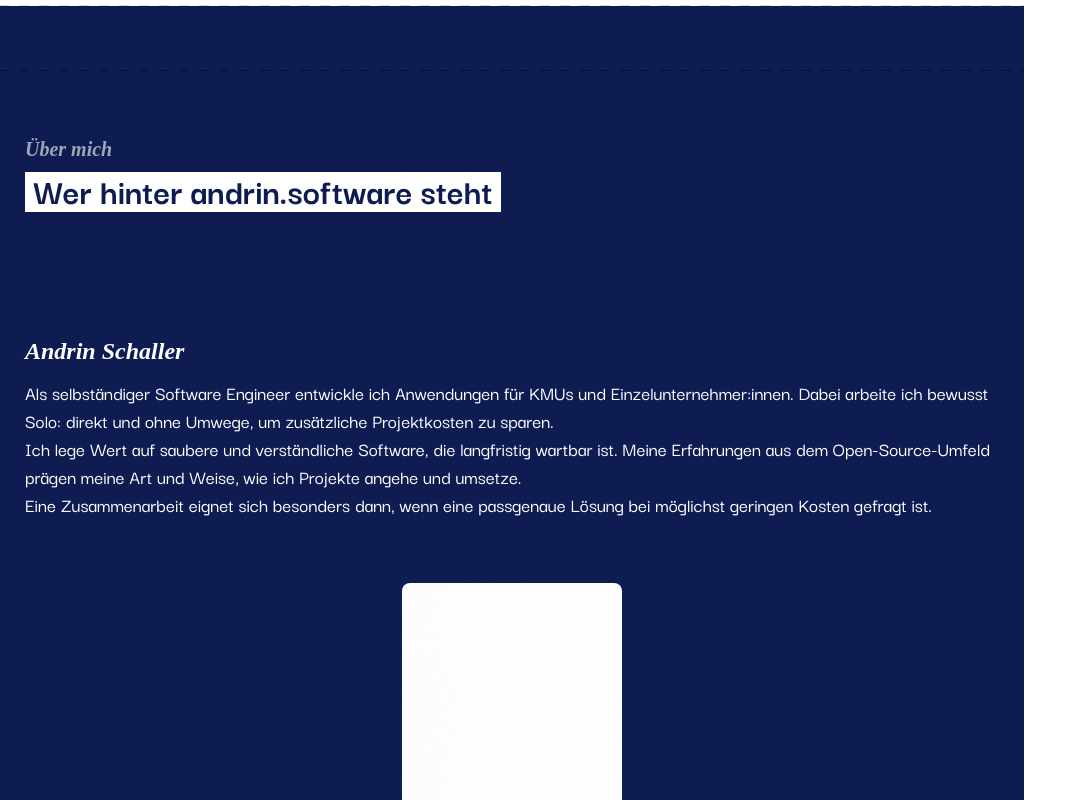
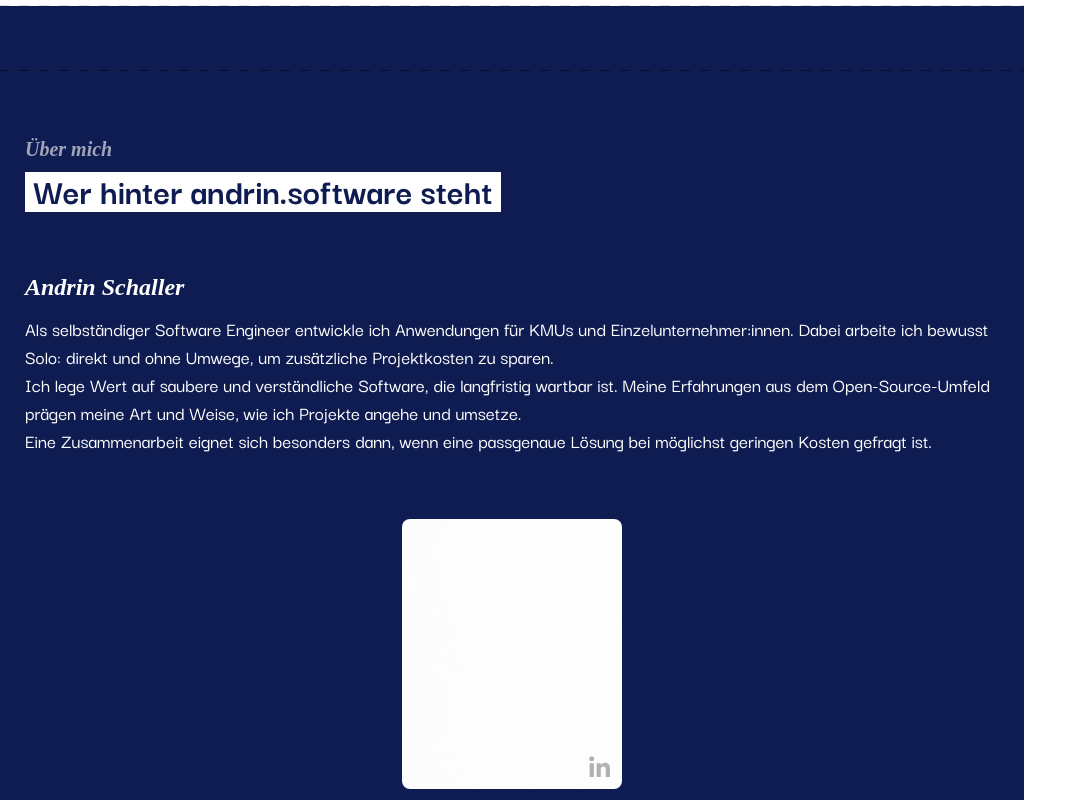
Before and after one commit to codeofandrin/andrin.software, a Next.js app: page / in a window 1280 px wide. Shown: the part 3140-3940 px from the top of the page, without its empty margins (0-1087 px from the left). Built offline with nearby package versions, Linux system fonts and the light colour scheme.

Commit message:
Remove gap between title and intro in contact

```diff
--- a/src/components/home/About.tsx
+++ b/src/components/home/About.tsx
@@ -103,11 +103,13 @@ function AboutTechnicalFocus() {
 export default function About() {
   return (
     <SectionContainer colorTransition={true} bgColor="bg-primary-100" theme="dark">
-      <ContentPadding className="grid gap-16 text-white">
+      <ContentPadding className="text-white">
         <SectionTitle title="Über mich" subTitle="Wer hinter andrin.software steht" theme="dark" />
-        <AboutIntroduction />
-        <AboutPortrait />
-        <AboutTechnicalFocus />
+        <div className="grid gap-16">
+          <AboutIntroduction />
+          <AboutPortrait />
+          <AboutTechnicalFocus />
+        </div>
       </ContentPadding>
     </SectionContainer>
   )
```
